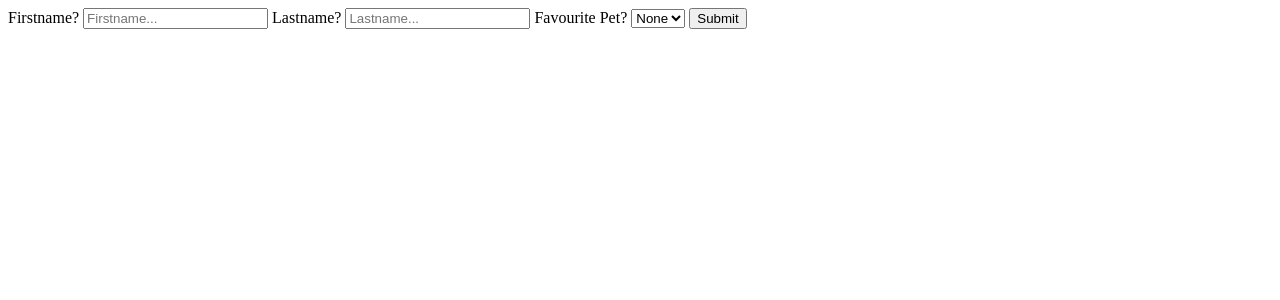
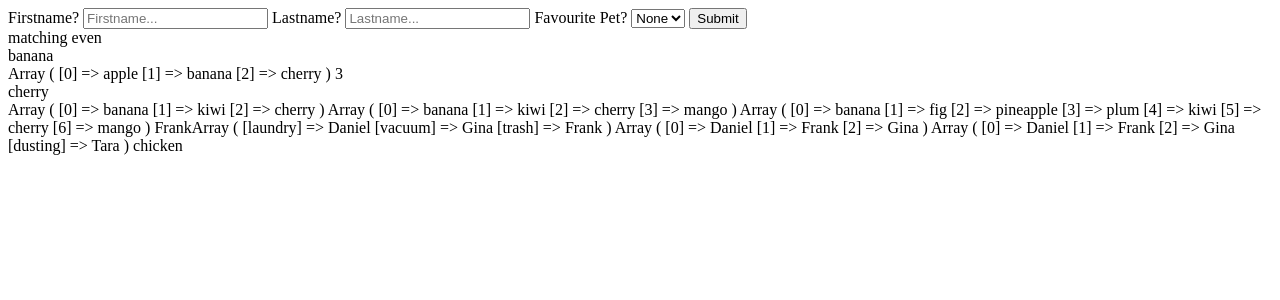
Before and after one commit to smilenayeon/php-practice, a PHP site: page / in a window 1280 px wide. Shown: the top 300 px of the page. Run offline with PHP 8.4, Linux system fonts and the light colour scheme.

Commit message:
practiced arrays

```diff
--- a/formhandler.php
+++ b/formhandler.php
@@ -4,15 +4,13 @@ if($_SERVER["REQUEST_METHOD"] == "POST"){
    $lastname = htmlspecialchars($_POST["lastname"]);
    $pet = htmlspecialchars($_POST["favouritepet"]);
 
-   if(empty($firstname | $lastname) ){
+   if(empty($firstname | $lastname ) ){
     header("Location:index.php");
    };
 
    echo "These are the submited data:";
    echo "<br>";
-   echo $firstname;
-   echo "<br>";
-   echo $lastname;
+   echo $firstname . " " . $lastname;
    echo "<br>";
    echo $pet;
 
--- a/index.php
+++ b/index.php
@@ -24,5 +24,56 @@
     <button type="submit">Submit</button>
 </form>
 
+<?php
+$a = 2;
+$b = 4;
+
+$result=match($a){
+    1,3,5 => "matching odd",
+    2,4,6 => "matching even",
+    default => "no match",
+};
+
+echo $result . "<br>";
+
+$fruits = [ "apple", "banana", "cherry"];
+echo $fruits[1] . "<br>";
+print_r ($fruits);
+echo count($fruits) . "<br>";
+
+array_splice($fruits,0,1);
+echo $fruits[1] . "<br>";
+
+array_splice($fruits, 1, 0, "kiwi");
+print_r($fruits);
+
+array_push($fruits,"mango");
+print_r($fruits);
+
+$test = ["fig", "pineapple", "plum"];
+array_splice($fruits, 1,0,$test);
+print_r($fruits);
+
+$tasks = [
+    "laundry" => "Daniel",
+    "vacuum" => "Gina",
+    "trash" => "Frank"
+];
+echo $tasks["trash"];
+print_r($tasks);
+
+sort($tasks);
+print_r($tasks);
+
+$tasks["dusting"] = "Tara";
+print_r($tasks);
+
+$food = [
+    "meat" => array("chicken", "pork", "beef"),
+    "vegetable" => array("carrot", "lettuce")
+];
+echo $food["meat"][0];
+
+?>
 </body>
 </html>
```
